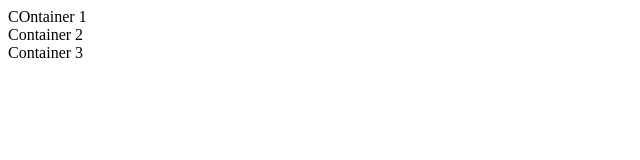
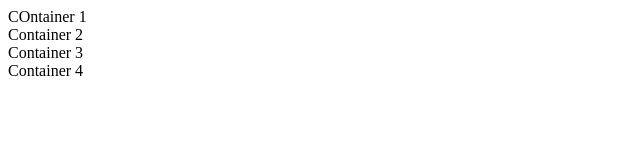
Before and after one commit to souhardya-blip/ecommerce, a plain HTML site: page index.html in a window 1280 px wide. Shown: the full height of the page, 0-640 px from the left. Drawn offline with Linux system fonts and the light colour scheme.

Commit message:
creating first  branch

```diff
--- a/index.html
+++ b/index.html
@@ -16,6 +16,11 @@
         </div>
         <div>
             <div class="container">Container 3</div>
+
+        </div>
+        <div>
+            <div class="container">Container 4</div>
+
         </div>
     </div>
 </body>
```
